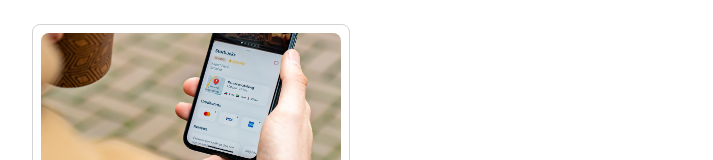
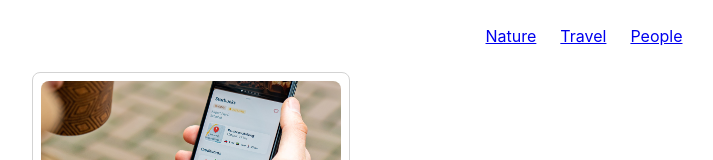
Before and after one commit to ealhl/photolabs, a React (Create React App) app in the folder frontend/: page / in a window 1280 px wide. Shown: the top 160 px of the page, without its empty margins (56-769 px from the left). Built offline with nearby package versions, Linux system fonts and the light colour scheme; the HTML template or start-up script is replaced by a standard one.

Commit message:
add TopicListItem.

```diff
--- a/frontend/src/App.jsx
+++ b/frontend/src/App.jsx
@@ -1,15 +1,16 @@
 import React from 'react';
 import './App.scss';
 import PhotoList from './components/PhotoList';
+import TopicList from 'components/TopicList';
 
 
 
 // Note: Rendering a single component to build components in isolation
 //Refactor PhotoListItem to use props. Then pass in the sampleDataForPhotoListItem via props.
 const App = () => {
-
   return (
     <div className="App">
+      <TopicList />
       <PhotoList />
     </div>
   );
--- a/frontend/src/components/PhotoListItem.jsx
+++ b/frontend/src/components/PhotoListItem.jsx
@@ -9,8 +9,7 @@ const PhotoListItem = (props) => {
     const handleFavButtonClick = () => {
       setIsFavorited(prev => !prev);
     };
-    console.log("props", props);
-    console.log("isFavorited", isFavorited);
+
   return (
 <div className="photo-list__item">
   <img className="photo-list__image" src={props.photo.urls.full} alt="Photo" />
--- a/frontend/src/components/TopicList.jsx
+++ b/frontend/src/components/TopicList.jsx
@@ -1,6 +1,7 @@
 import React from "react";
+import TopicListItem from "./TopicListItem";
+import "../styles/TopicList.scss";
 
-import "../styles/TopicList.scss";
 
 const sampleDataForTopicList = [
   {
@@ -23,7 +24,9 @@ const sampleDataForTopicList = [
 const TopicList = () => {
   return (
     <div className="top-nav-bar__topic-list">
-      {/* Insert React */}
+      {sampleDataForTopicList.map((topic) => (
+        <TopicListItem key={topic.id} topic={topic} />
+      ))}
     </div>
   );
 };
--- a/frontend/src/components/TopicListItem.jsx
+++ b/frontend/src/components/TopicListItem.jsx
@@ -2,16 +2,12 @@ import React from "react";
 
 import "../styles/TopicListItem.scss";
 
-const sampleDataForTopicListItem = {
-  id: "1",
-  slug: "topic-1",
-  label: "Nature",
-};
 
-const TopicListItem = () => {
+const TopicListItem = (props) => {
   return (
     <div className="topic-list__item">
-      {/* Insert React */}
+      <a href={`/${props.topic.slug}`}>{props.topic.title}</a>
+
     </div>
   );
 };
```
